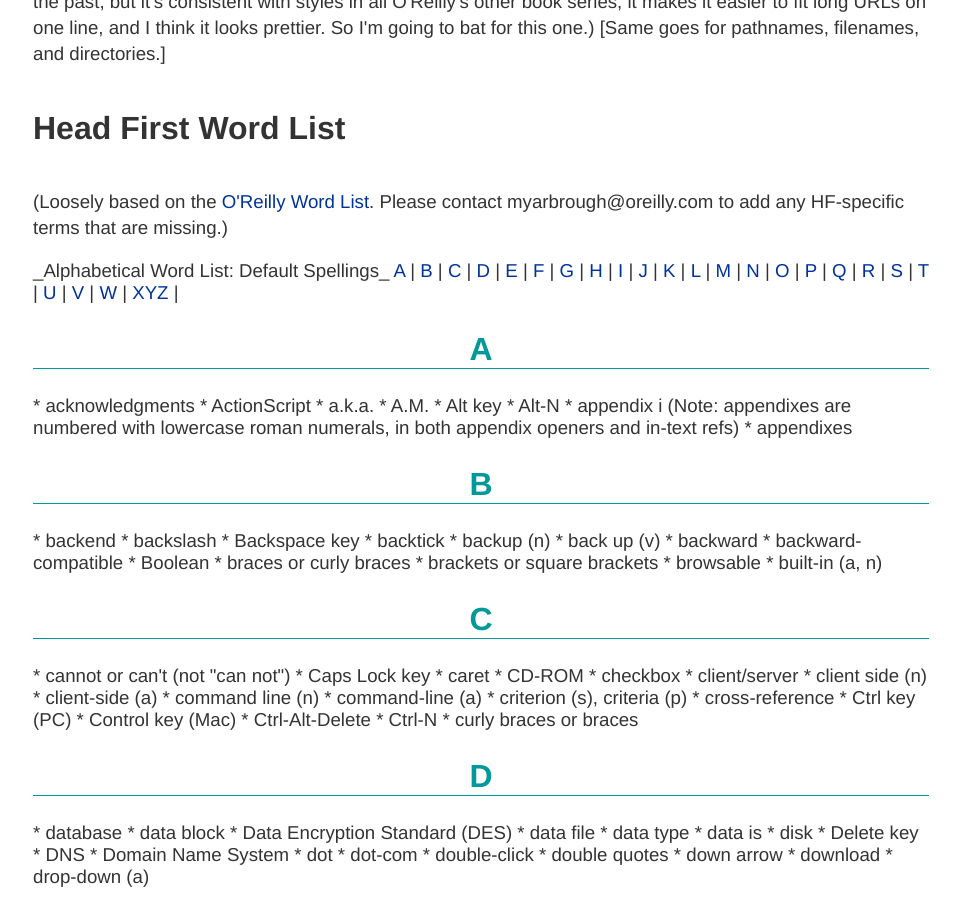
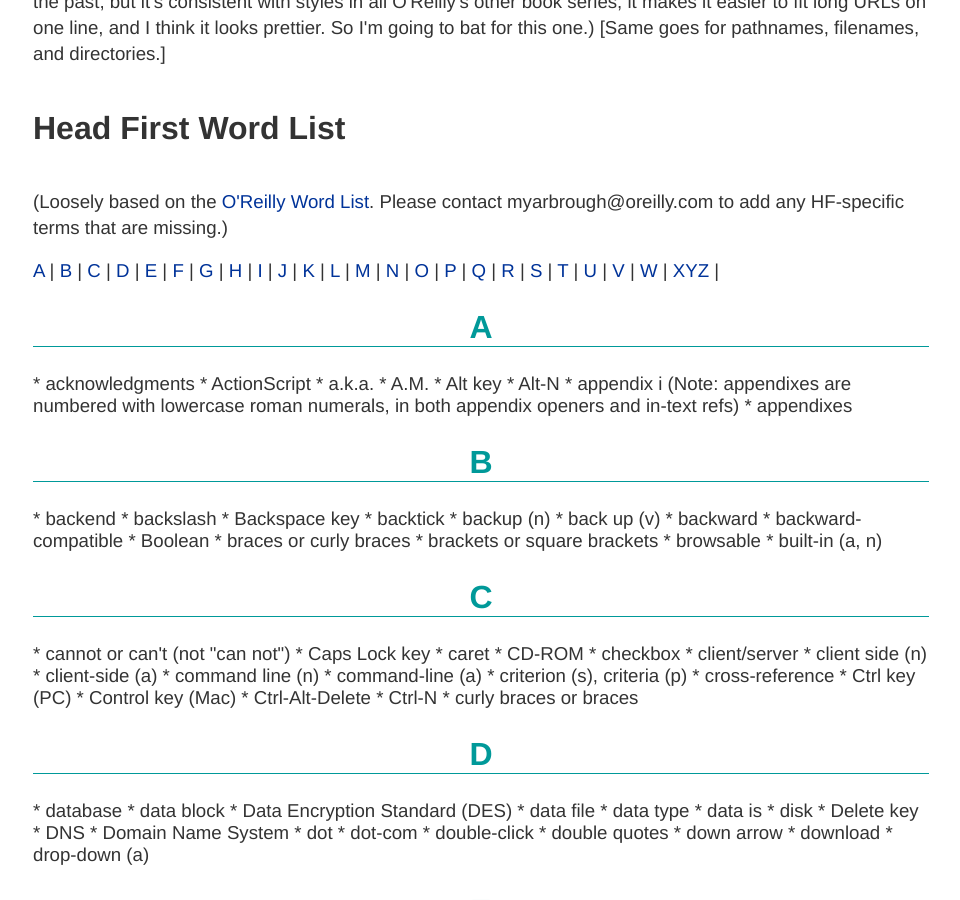
Before and after one commit to oreillymedia/production-resources, a Jekyll site: the page built from head-first-production/index.md, in a window 1280 px wide and 900 px high, scrolled down 5237 px. Shown: the whole window, without its empty margins (159-1119 px from the left). Built offline with Jekyll 4.4.1, drawn with Linux system fonts in a browser that asks for light colours.

Commit message:
Update index.md

```diff
--- a/head-first-production/index.md
+++ b/head-first-production/index.md
@@ -168,8 +168,6 @@
 
 
 <p>(Loosely based on the <a href="http://oreillymedia.github.io/production-resources/styleguide/#word-list">O'Reilly Word List</a>. Please contact myarbrough@oreilly.com to add any HF-specific terms that are missing.)</p>
-
-_Alphabetical Word List: Default Spellings_
 
 <a href="#wordlist-A">A</a> | <a href="#wordlist-B">B</a> | <a href="#wordlist-C">C</a> | <a href="#wordlist-D">D</a> | <a href="#wordlist-E">E</a> | <a href="#wordlist-F">F</a> | <a href="#wordlist-G">G</a> | <a href="#wordlist-H">H</a> | <a href="#wordlist-I">I</a> | <a href="#wordlist-J">J</a> | <a href="#wordlist-K">K</a> | <a href="#wordlist-L">L</a> | <a href="#wordlist-M">M</a> | <a href="#wordlist-N">N</a> | <a href="#wordlist-O">O</a> | <a href="#wordlist-P">P</a> | <a href="#wordlist-Q">Q</a> | <a href="#wordlist-R">R</a> | <a href="#wordlist-S">S</a> | <a href="#wordlist-T">T</a> | <a href="#wordlist-U">U</a> | <a href="#wordlist-V">V</a> | <a href="#wordlist-W">W</a> | <a href="#wordlist-XYZ">XYZ</a> |
 
```
